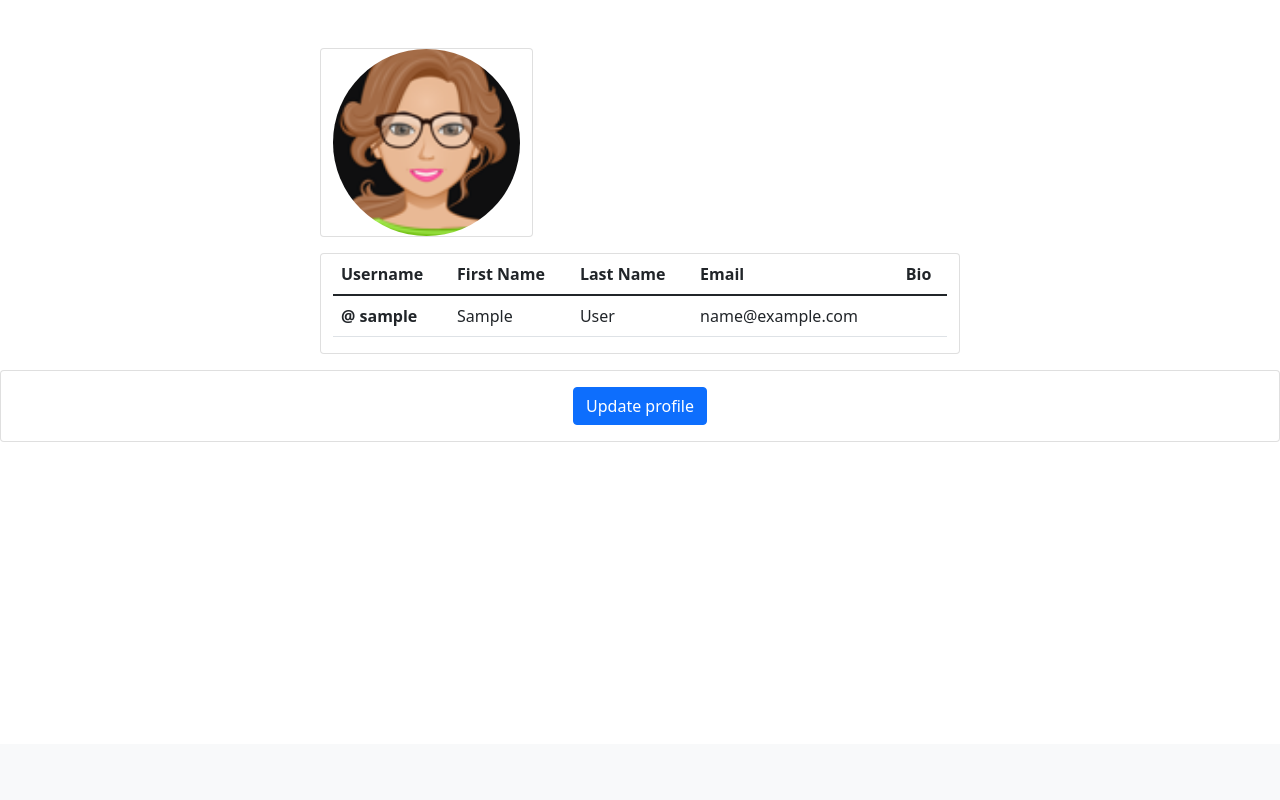
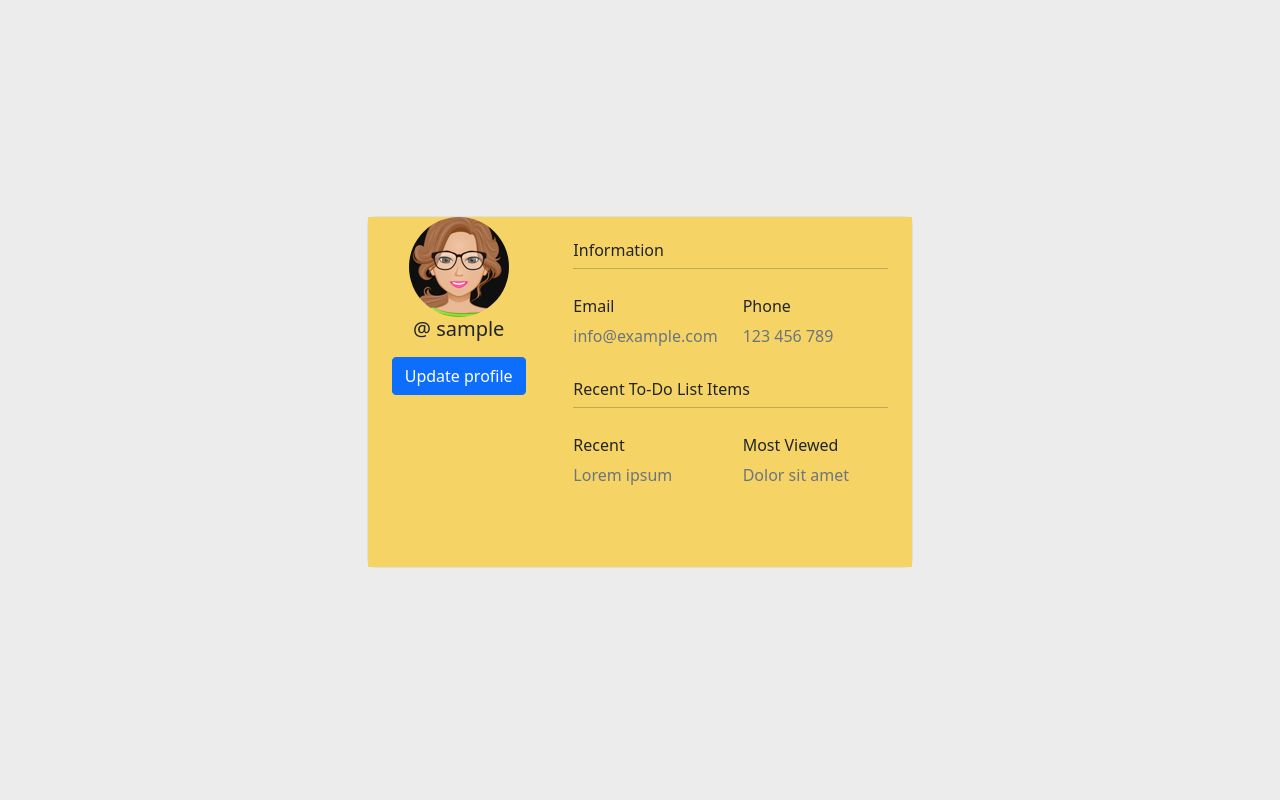
Before and after one commit to sheready/todo-app, a Django app: page /users/profile/ in a window 1280 px wide. Shown: the part 56-856 px from the top of the page. Before the commit the page ends 498 px from the top, so only its background shows below. Run offline with Django 4.2, Linux system fonts and the light colour scheme; the visitor is signed in with stand-in values (Sample User, id 1); some libraries are stand-ins or nearby versions.

Commit message:
edit profile template

```diff
--- a/users/templates/profile.html
+++ b/users/templates/profile.html
@@ -5,53 +5,64 @@
 {% block title %}Profile Page{% endblock title %}
 
 {% block content %}
-
-    <div class="container-fluid mt-5">
-        <div class="row">
-            <div class="card col-lg-2 offset-lg-3 mb-3">
-                <div class="row">
+<section class="vh-100" style="background-color: #ececec;">
+  <div class="container py-5 h-100">
+    <div class="row d-flex justify-content-center align-items-center h-100">
+      <div class="col col-lg-6 mb-4 mb-lg-0">
+        <div class="card mb-3" style="border-radius: .5rem;">
+          <div class="row g-0" style="background-color: #f6d365;">
+            <div class="col-md-4 gradient-custom text-center"
+              style="border-top-left-radius: .5rem; border-bottom-left-radius: .5rem;">
               {% if user.profile.image %}
               <img class="rounded-circle account-img" src="{{ user.profile.image.url }}" alt="{{ user.username }}">
               {% else %}
-                        <img class="rounded-circle account-img" src="images/Avatar.png" alt="{{ user.username }}">
+              <img src="https://mdbcdn.b-cdn.net/img/Photos/new-templates/bootstrap-chat/ava1-bg.webp"
+                alt="Avatar" class="img-fluid my-5" style="width: 80px;" />
               {% endif %}
-
-
+              <h5>@ {{ user.username }}</h5>
+              <p>{{ user.profile.bio }}</p>
+              <a href="{% url 'user:profile-update' %}" class="btn btn-primary">Update profile</a>
+            </div>
+            <div class="col-md-8">
+              <div class="card-body p-4">
+                <h6>Information</h6>
+                <hr class="mt-0 mb-4">
+                <div class="row pt-1">
+                  <div class="col-6 mb-3">
+                    <h6>Email</h6>
+                    <p class="text-muted">info@example.com</p>
+                  </div>
+                  <div class="col-6 mb-3">
+                    <h6>Phone</h6>
+                    <p class="text-muted">123 456 789</p>
                   </div>
                 </div>
-            <div class="card col-lg-6 offset-lg-3 mb-3">
-                <table class="table">
-                    <thead>
-                      <tr>
-                        <th scope="col">Username</th>
-                        <th scope="col">First Name</th>
-                        <th scope="col">Last Name</th>
-                        <th scope="col">Email</th>
-                        <th scope="col">Bio</th>
-
-                      </tr>
-                    </thead>
-                    <tbody>
-                      <tr>
-                        <th scope="row">@ {{ user.username }}</th>
-                        <td>{{ user.first_name }}</td>
-                        <td>{{ user.last_name }}</td>
-                        <td>{{ user.email }}</td>
-                        <td>{{ user.profile.bio }}</td>
-                      </tr>
-
-                    </tbody>
-                  </table>
+                <h6>Recent To-Do List Items</h6>
+                <hr class="mt-0 mb-4">
+                <div class="row pt-1">
+                  <div class="col-6 mb-3">
+                    <h6>Recent</h6>
+                    <p class="text-muted">Lorem ipsum</p>
                   </div>
-            <div class="card text-center">
-
-                <div class="card-body">
-
-                  <a href="{% url 'user:profile-update' %}" class="btn btn-primary">Update profile</a>
+                  <div class="col-6 mb-3">
+                    <h6>Most Viewed</h6>
+                    <p class="text-muted">Dolor sit amet</p>
                   </div>
-
+                </div>
+                <div class="d-flex justify-content-start">
+                  <a href="#!"><i class="fab fa-facebook-f fa-lg me-3"></i></a>
+                  <a href="#!"><i class="fab fa-twitter fa-lg me-3"></i></a>
+                  <a href="#!"><i class="fab fa-instagram fa-lg"></i></a>
                 </div>
               </div>
             </div>
+          </div>
+        </div>
+      </div>
+    </div>
+  </div>
+</section>
+
+
 
 {% endblock%}
```
Lines whose indentation alone changed are shown as unchanged.
